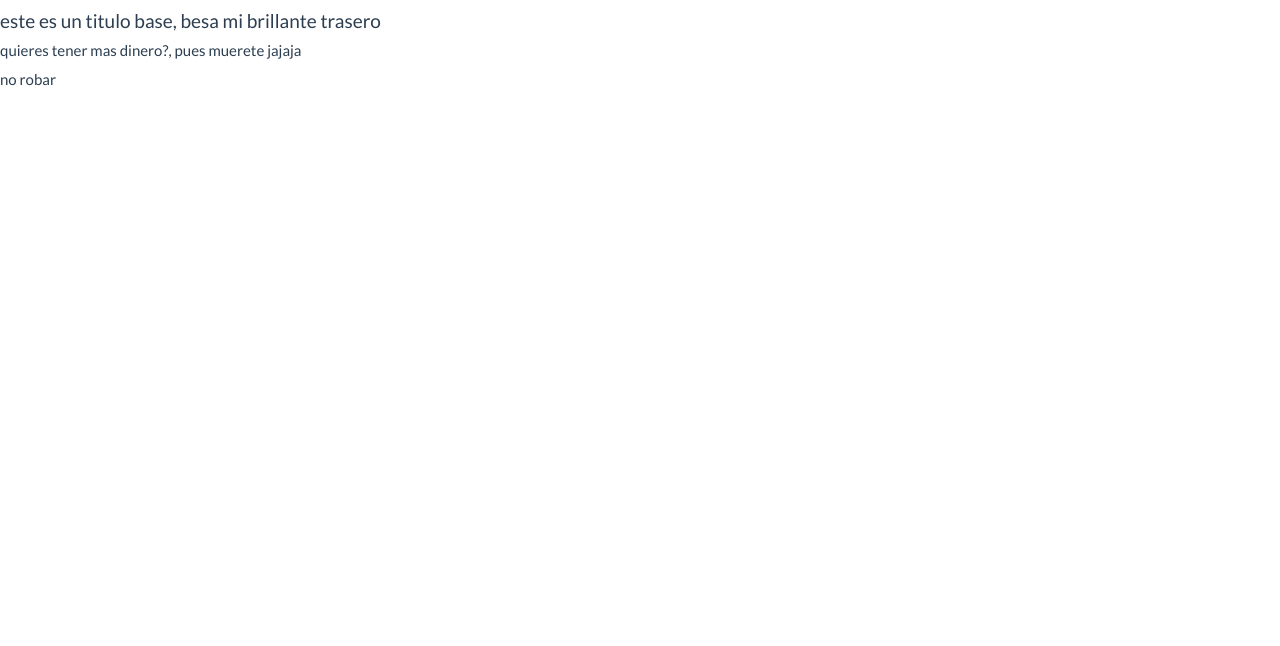
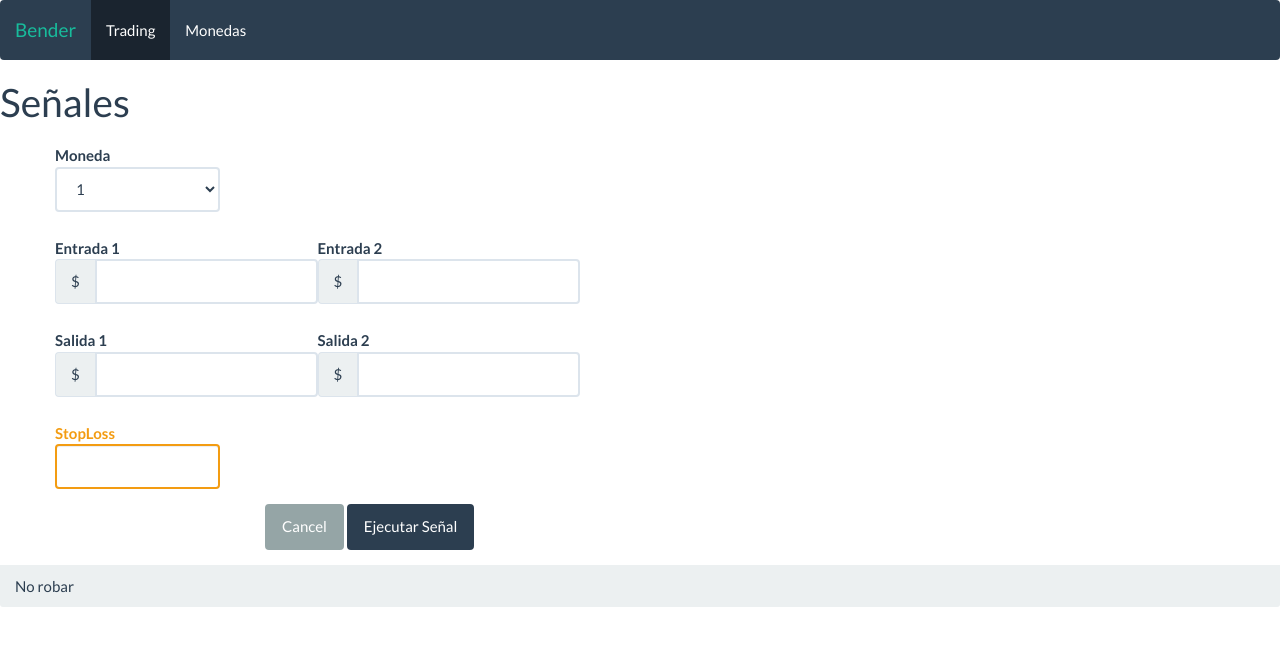
Before and after one commit to zluis1992/bender, a Django app: page / in a window 1280 px wide. Shown: the top 646 px of the page. Run offline with Django 3.2, Linux system fonts and the light colour scheme; parts of the project's set-up code (start-up, migrations or seed data) failed here and were passed over; some libraries are stand-ins or nearby versions.

Commit message:
creacion de formulario
cree el formulario donde se va a trabajar bender

```diff
--- a/templates/base/base.html
+++ b/templates/base/base.html
@@ -8,18 +8,40 @@
 	<link rel = "stylesheet"  type="text/css"  href="{% static 'css/bootstrap.css' %}">
 </head>
 <body>
-{% block header %}
-	<h4>este es un titulo base, besa mi brillante trasero</h4>
+
+{% block navbar %}
+<nav class="navbar navbar-default">
+  <div class="container-fluid">
+    <div class="navbar-header">
+      <button type="button" class="navbar-toggle collapsed" data-toggle="collapse" data-target="#bs-example-navbar-collapse-1">
+        <span class="sr-only">Toggle navigation</span>
+        <span class="icon-bar"></span>
+        <span class="icon-bar"></span>
+        <span class="icon-bar"></span>
+      </button>
+      <a class="navbar-brand" href="#">Bender</a>
+    </div>
+
+    <div class="collapse navbar-collapse" id="bs-example-navbar-collapse-1">
+      <ul class="nav navbar-nav">
+        <li class="active"><a href="#">Trading<span class="sr-only">(current)</span></a></li>
+        <li><a href="#">Monedas</a></li>
+      </ul>
+
+    </div>
+  </div>
+</nav>
 {% endblock %}
 
 {% block content %}
-	<h5>quieres tener mas dinero?, pues muerete jajaja</h5>
-{% endblock%}
+
+{% endblock %}
+
 
 <script src = "https://code.jquery.com/jquery-1.10.2.min.js"></script>
 <script src = "{% static 'js/bootstrap.min.js' %}"></script>
 {% block footer%}
-	<p>no robar</p>
+	<div class="panel-footer">No robar</div>
 {% endblock %}
 
 
--- a/templates/billeteras/index.html
+++ b/templates/billeteras/index.html
@@ -1 +1,70 @@
-    {% extends 'base/base.html'%}
+{% extends 'base/base.html'%}
+
+{% block content %}
+<h1>Señales</h1>
+<div class="container">
+<form class="form-horizontal">
+    <fieldset>
+        <div class="row">
+        <div class="form-group col-md-2">
+            <label for="select" class="control-label">Moneda</label>
+            <div class="">
+                <select class="form-control" id="select">
+                    <option>1</option>
+                </select>
+            </div>
+        </div>
+        </div>
+
+        <div class="row">
+        <div class="form-group col-md-3">
+            <label class="control-label">Entrada 1</label>
+            <div class="input-group">
+                <span class="input-group-addon">$</span>
+                <input type="text" class="form-control" id="entrada1">
+            </div>
+        </div>
+        <div class="form-group col-md-3">
+          <label class="control-label">Entrada 2</label>
+          <div class="input-group">
+            <span class="input-group-addon">$</span>
+            <input type="text" class="form-control" id="entrada2">
+          </div>
+        </div>
+        </div>
+
+
+        <div class="row">
+            <div class="form-group col-md-3">
+                <label class="control-label">Salida 1</label>
+                <div class="input-group">
+                    <span class="input-group-addon">$</span>
+                    <input type="text" class="form-control" id="salida1">
+                </div>
+            </div>
+
+        <div class="form-group col-md-3">
+          <label class="control-label">Salida 2</label>
+          <div class="input-group">
+            <span class="input-group-addon">$</span>
+            <input type="text" class="form-control" id="salida2">
+          </div>
+        </div>
+        </div>
+        <div class="row">
+        <div class="form-group has-warning col-md-2">
+          <label class="control-label" for="stoploss">StopLoss</label>
+          <input type="text" class="form-control" id="stoploss">
+        </div>
+        </div>
+
+    <div class="form-group">
+      <div class="col-lg-10 col-lg-offset-2">
+        <button type="reset" class="btn btn-default">Cancel</button>
+        <button type="submit" class="btn btn-primary">Ejecutar Señal</button>
+      </div>
+    </div>
+  </fieldset>
+</form>
+    </div>
+{% endblock %}
```
Also changed, not shown: apps/billeteras/form.py (added).
